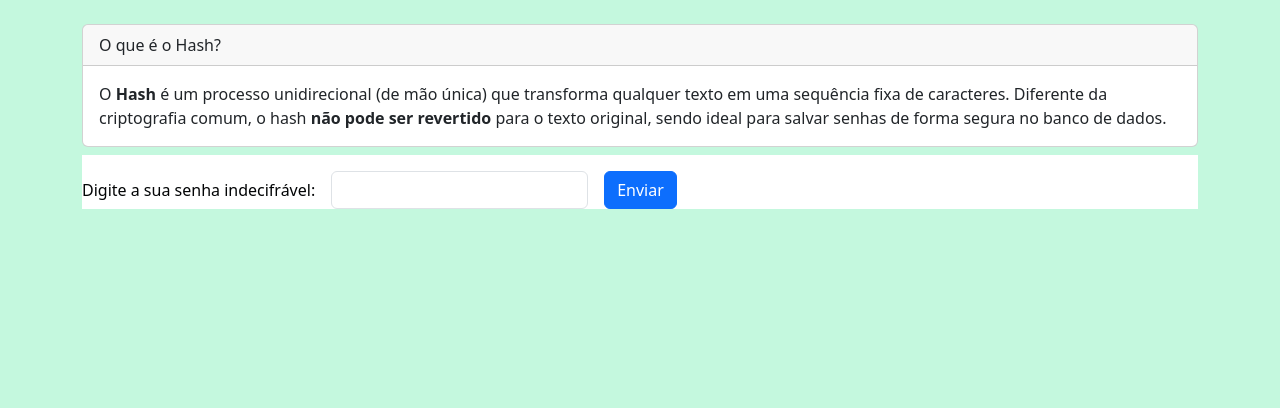
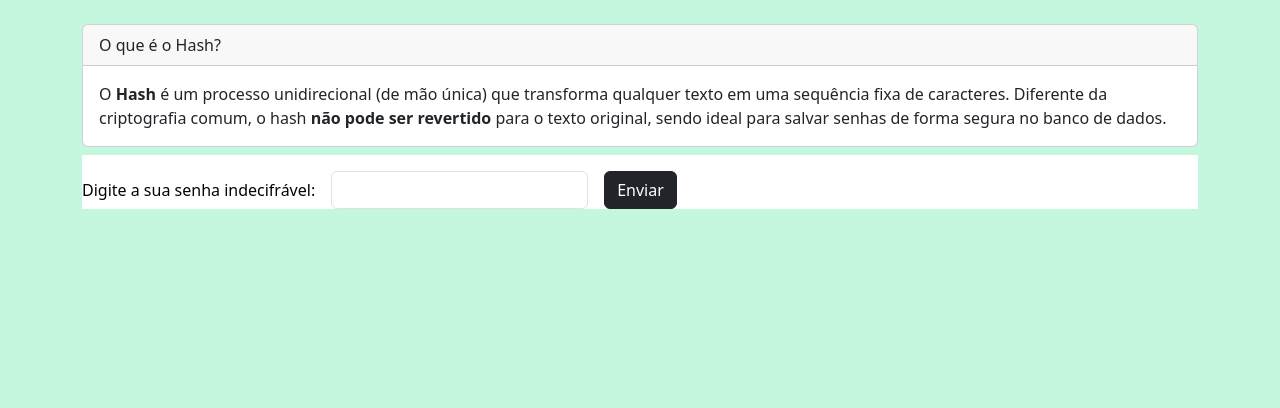
Before and after one commit to etecvav26-c2-2-04/portfolio-pw2, a PHP site: page /Hash.php in a window 1280 px wide. Shown: the part 56-464 px from the top of the page. Run offline with PHP 8.4, Linux system fonts and the light colour scheme.

Commit message:
visual do botão

```diff
--- a/3-bim/TrabalhoPesquisa/Hash.php
+++ b/3-bim/TrabalhoPesquisa/Hash.php
@@ -37,7 +37,7 @@
                 </div>
 
                 <div class="col-auto">
-                    <button class="btn btn-primary" type="submit">Enviar</button>
+                    <button class="btn btn-dark" type="submit">Enviar</button>
                 </div>
             </div>
         </form>
```
